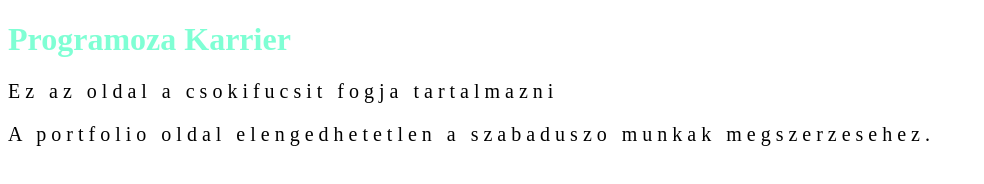
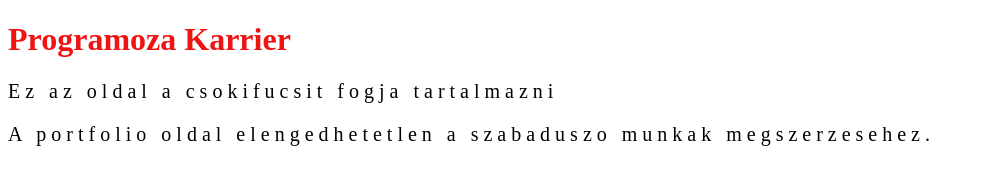
Before and after one commit to IIHunkaII/elsokomolyrepo, a plain HTML site: page index.html in a window 1280 px wide. Shown: the whole page, without its empty margins (0-984 px from the left). Drawn offline with Linux system fonts and the light colour scheme.

Commit message:
h1 szin piros lett juppi

```diff
--- a/css/styles.css
+++ b/css/styles.css
@@ -1,5 +1,5 @@
 h1{
-    color: aquamarine;
+    color: rgb(238, 20, 20);
 }
 
 p{
```
